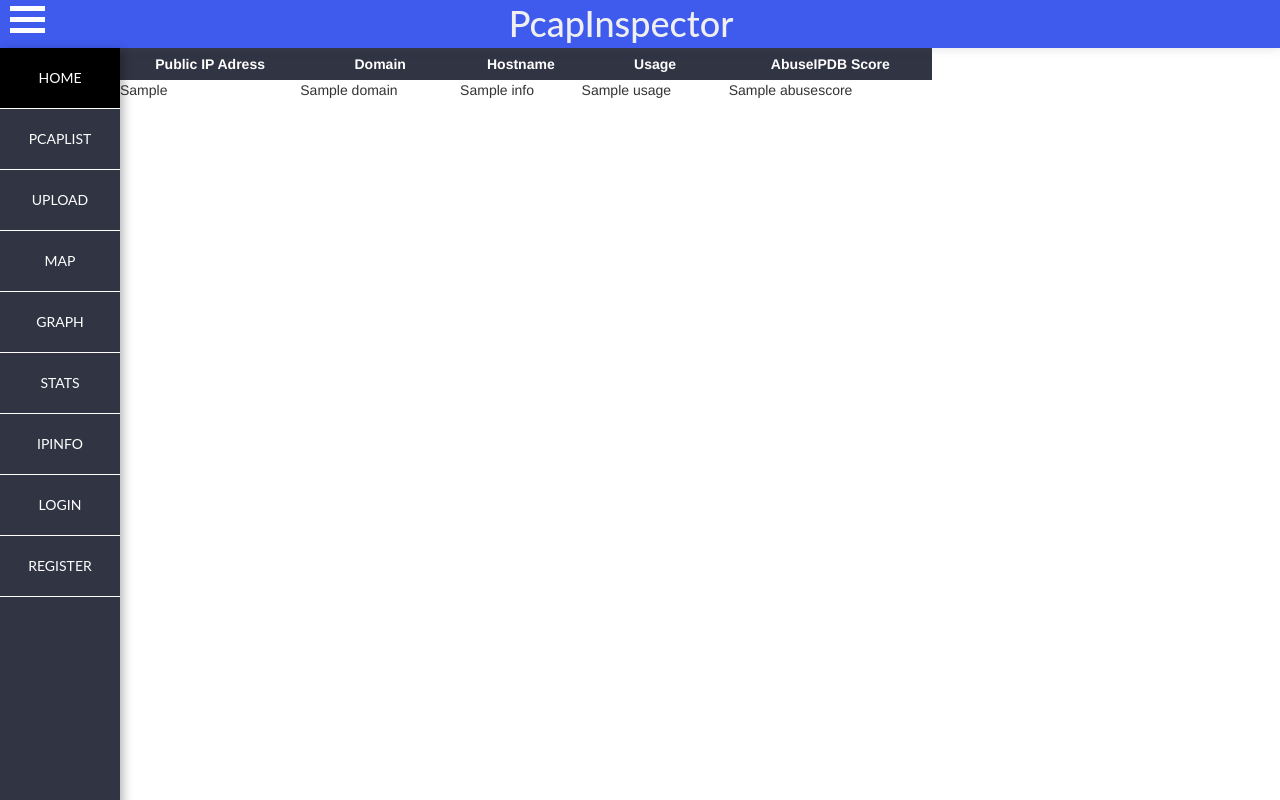
After one commit to OxNihil/PcapInspector-Gui, a Django app: template AnalisisPaqueteria/pcapinspector/templates/ipinfo.html in a window 1280 px wide. The commit adds this page. Run offline with Django 3.2, Linux system fonts and the light colour scheme; the template is opened without the code that fills it: most values are stand-ins (such as "Sample title", 1, 10 or a date in 2020); some libraries are stand-ins or nearby versions.

Commit message:
Implementacion de nueva vista IPINFO que ofrece información sobre las IPs públicas a partir del API de AbuseIPDB

```diff
--- a/AnalisisPaqueteria/pcapinspector/static/pcapinspector/css/style.css
+++ b/AnalisisPaqueteria/pcapinspector/static/pcapinspector/css/style.css
@@ -98,16 +98,38 @@
 	float:left;
 }
 
+#info-table{
+	float:left;
+	width:70%;
+	clear:none;
+}
+
+#info-table_wrapper{
+	clear:none;
+	width:55%;
+	float:left;
+}
+
 #upload{padding:10px;margin-left:100px;}
 
 .filter-button{width:100%;color:white;background-color:#313443;transition:all 0.6 ease;}
 .filter-button:hover {background-color:white;}
 
 #packet-table tr:nth-child(even){background-color: #f2f2f2;}
+#info-table tr:nth-child(even){background-color: #f2f2f2;}
 
 #packet-table tr:hover {background-color: #ddd;}
+#info-table tr:hover {background-color: #ddd;}
 
 #packet-table th {
+  padding-top: 6px;
+  padding-bottom: 6px;
+  text-align: center;
+  background-color:  #313443;
+  color: white;
+}
+
+#info-table th {
   padding-top: 6px;
   padding-bottom: 6px;
   text-align: center;
--- a/AnalisisPaqueteria/pcapinspector/templates/base.html
+++ b/AnalisisPaqueteria/pcapinspector/templates/base.html
@@ -47,6 +47,7 @@
 			<li><span data-url="{% url 'map' %}">Map</span></li>
 			<li><span data-url="{% url 'graph' %}">Graph</span></li>
 			<li><span data-url="{% url 'stats' %}">Stats</span></li>
+			<li><span data-url="{% url 'ipinfo' %}">IPInfo</span></li>
             {% if user.is_authenticated %}
             <li><span data-url="{% url 'logout_view' %}?next={{ request.path }}">Logout</span></li>
             {% else %}
--- /dev/null
+++ b/AnalisisPaqueteria/pcapinspector/templates/ipinfo.html
@@ -0,0 +1,30 @@
+{% extends 'base.html' %}
+
+{% block content %}
+
+ <table id="info-table">
+     <thead>
+         <tr id="table-header">
+             <th>Public IP Adress</th>
+             <th>Domain</th>
+             <th>Hostname</th>
+             <th>Usage</th>
+             <th>AbuseIPDB Score</th>
+            </tr>
+     </thead>
+     <tbody>
+    {% if api_info %}
+        {% for info in api_info %}
+          <tr id="{{ info.ip }}" >
+            <td id="infoip" class="{{ info.ip}}">{{ info.ip }}</td>
+            <td id="infodomain" class="{{ info.domain}}">{{ info.domain }}</td>
+            <td id="infohostname" class="{{ info.hostname }}">{{ info.hostname }}</td>
+            <td id="infousage" class="{{ info.usage }}" >{{ info.usage }}</td>
+            <td id="infoabusescore" class="{{ info.abusescore }}" >{{ info.abusescore }}</td>
+          </tr>
+          {% endfor %}
+    {% endif %}
+    </tbody>
+</table>
+
+{% endblock %}
--- a/AnalisisPaqueteria/pcapinspector/urls.py
+++ b/AnalisisPaqueteria/pcapinspector/urls.py
@@ -10,6 +10,7 @@ urlpatterns=[
 	url(r'^login/',  LoginView.as_view(template_name='signup.html'), name='login'),
 	url(r'^maps/',views2.index, name='map'),
 	url(r'^stats/', views.stats, name='stats'),
+	url(r'^ipinfo/', views.ipinfo, name='ipinfo'),
 	url(r'^graph/', views.graph, name='graph'),
 	url(r'^pcaps/',views.pcaps, name='pcaps'),
 	url(r'^(?P<filename>[\w.]{0,256})/$',views.select_pcap, name='select'),
```
Also changed, not shown: AnalisisPaqueteria/pcapinspector/templates/stats.html (+0 -1 lines), AnalisisPaqueteria/pcapinspector/views.py (+58 -13 lines), AnalisisPaqueteria/db.sqlite3.
